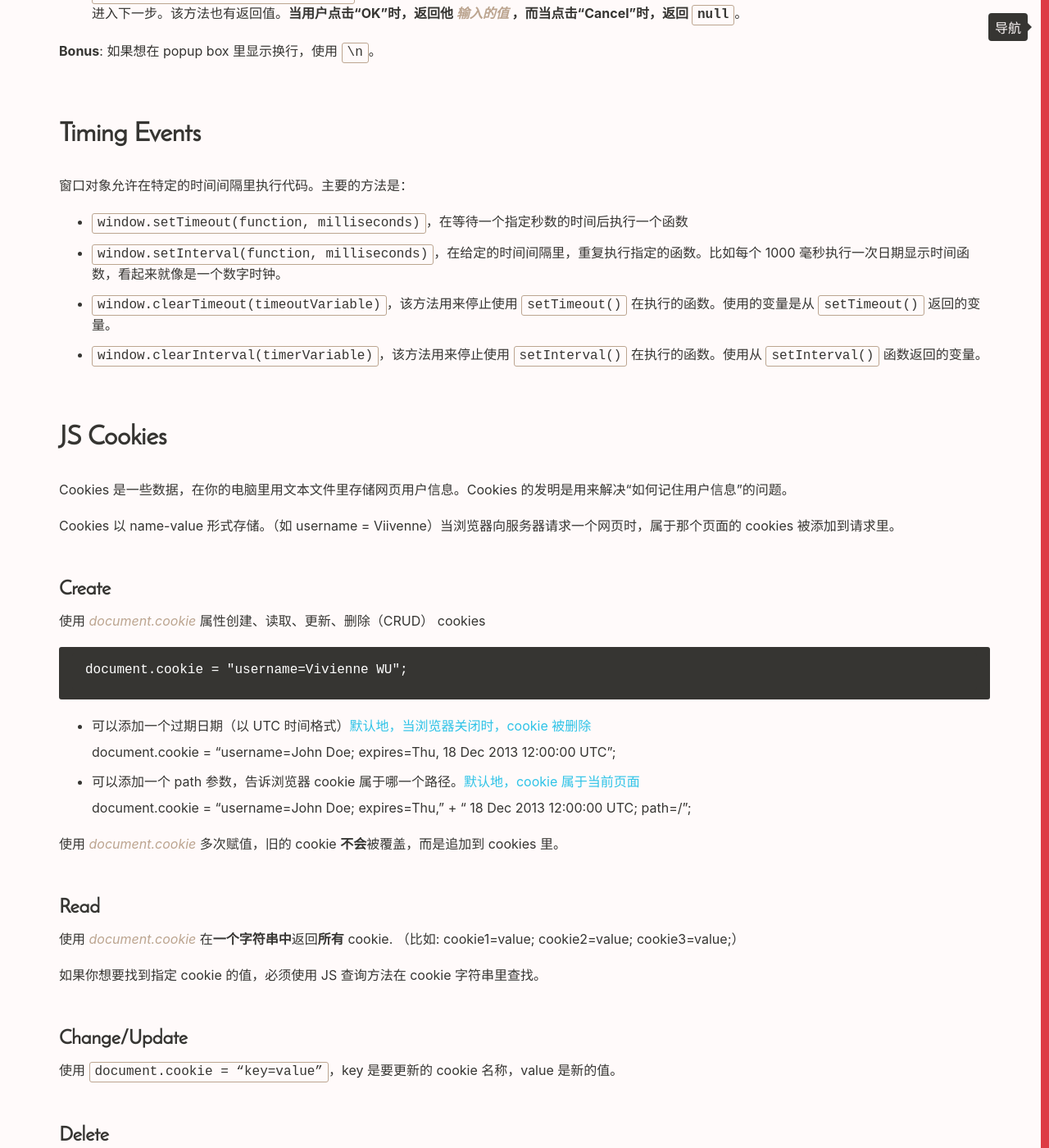
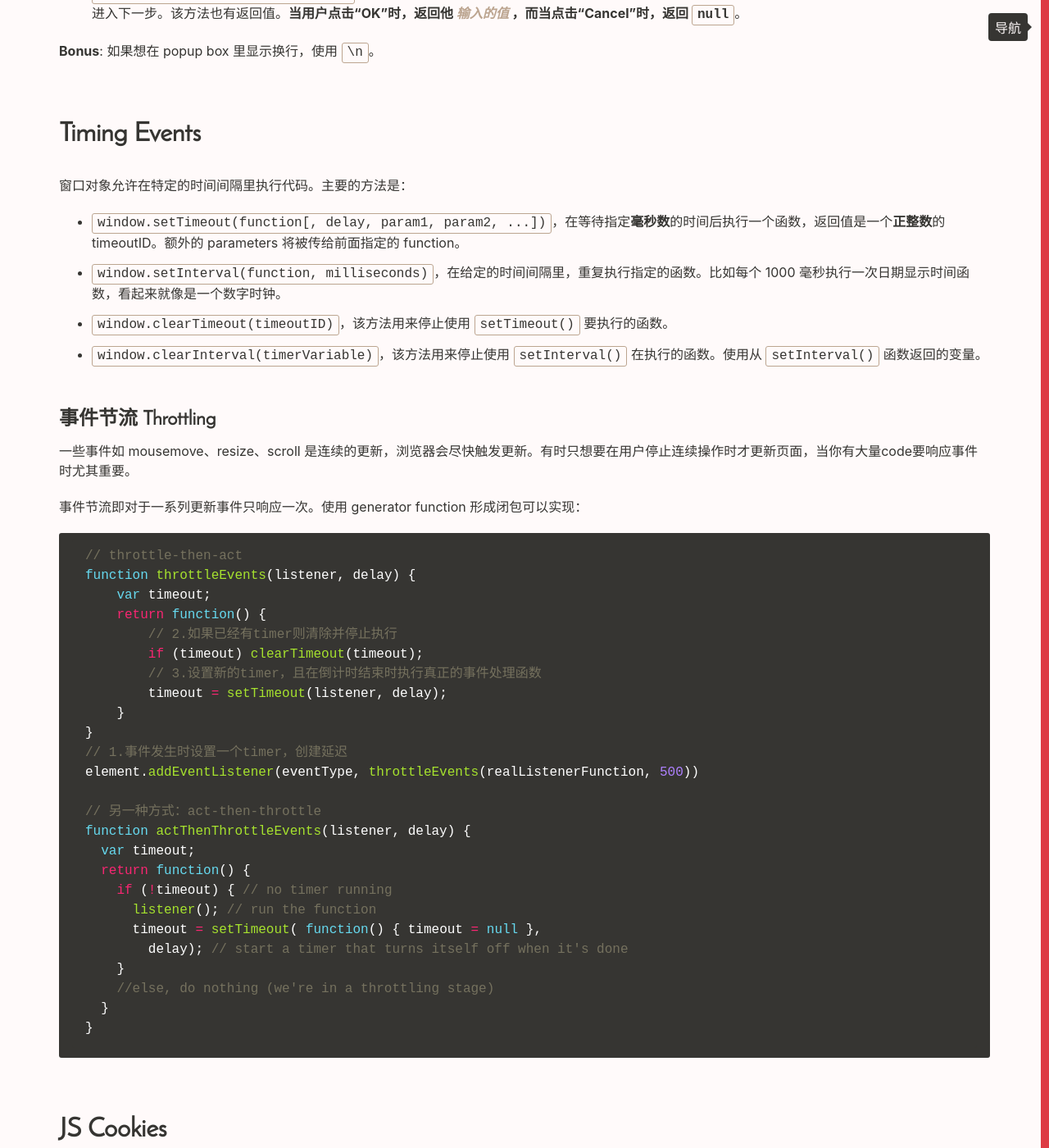
Before and after one commit to Vivi-wu/dive-into-web, a Jekyll site: the page built from _posts/2016-01-02-JavaScript-Browser-BOM.markdown, in a window 1280 px wide and 1400 px high, scrolled down 2841 px. Shown: the whole window at 82% size. Built offline with Jekyll 4.4.1, drawn with Linux system fonts in a browser that asks for light colours.

Commit message:
Update blog 关于setTimeout函数

````diff
--- a/_posts/2014-04-04-Git-commands.markdown
+++ b/_posts/2014-04-04-Git-commands.markdown
@@ -96,6 +96,10 @@ Stash 属于本地 Git 仓库，不会通过 push 推到远端。
     git stash apply
 
 重新应用 changes 到工作分支，并**保留**在 stash 中，这样可以把 stashed 的 changes 应用于多个分支。
+
+    git stash branch <branch_name>
+
+为避免当前分支的 changes 与 stash 的改变在 pop 或 apply 时有冲突，通过上述把 stashed 改变应用到新分支。
 
     git stash show -p
 
--- a/_posts/2015-12-29-H5-front-end-optimization.markdown
+++ b/_posts/2015-12-29-H5-front-end-optimization.markdown
@@ -19,3 +19,4 @@ categories: HTML
 + 渲染优化
     - 禁止使用GIF图片实现Loading效果（降低CPU消耗）
 + 域名收敛，控制页面中使用的域名数量，降低DNS域名解析成本。对于小项目，目前都放在同一个域名下。HTTP/1.1 specification suggests that browsers download no more than two components in parallel per hostname.
++ 减少DOM操作。DOM操作会引起浏览器对网页进行重新布局和绘制，这是比JS语句执行慢得多的过程。
--- a/_posts/2016-01-02-JavaScript-Browser-BOM.markdown
+++ b/_posts/2016-01-02-JavaScript-Browser-BOM.markdown
@@ -93,10 +93,44 @@ JS 有三种弹出框：Alert box，Confirm box，Prompt box
 
 窗口对象允许在特定的时间间隔里执行代码。主要的方法是：
 
-+ `window.setTimeout(function, milliseconds)`，在等待一个指定秒数的时间后执行一个函数
++ `window.setTimeout(function[, delay, param1, param2, ...])`，在等待指定**毫秒数**的时间后执行一个函数，返回值是一个**正整数**的 timeoutID。额外的 parameters 将被传给前面指定的 function。
 + `window.setInterval(function, milliseconds)`，在给定的时间间隔里，重复执行指定的函数。比如每个 1000 毫秒执行一次日期显示时间函数，看起来就像是一个数字时钟。
-+ `window.clearTimeout(timeoutVariable)`，该方法用来停止使用 `setTimeout()` 在执行的函数。使用的变量是从 `setTimeout()` 返回的变量。
++ `window.clearTimeout(timeoutID)`，该方法用来停止使用 `setTimeout()` 要执行的函数。
 + `window.clearInterval(timerVariable)`，该方法用来停止使用 `setInterval()` 在执行的函数。使用从 `setInterval()` 函数返回的变量。
+
+### 事件节流 Throttling
+
+一些事件如 mousemove、resize、scroll 是连续的更新，浏览器会尽快触发更新。有时只想要在用户停止连续操作时才更新页面，当你有大量code要响应事件时尤其重要。
+
+事件节流即对于一系列更新事件只响应一次。使用 generator function 形成闭包可以实现：
+
+```js
+// throttle-then-act
+function throttleEvents(listener, delay) {
+    var timeout;
+    return function() {
+        // 2.如果已经有timer则清除并停止执行
+        if (timeout) clearTimeout(timeout);
+        // 3.设置新的timer，且在倒计时结束时执行真正的事件处理函数
+        timeout = setTimeout(listener, delay);
+    }
+}
+// 1.事件发生时设置一个timer，创建延迟
+element.addEventListener(eventType, throttleEvents(realListenerFunction, 500))
+
+// 另一种方式：act-then-throttle
+function actThenThrottleEvents(listener, delay) {
+  var timeout;
+  return function() {
+    if (!timeout) { // no timer running
+      listener(); // run the function
+      timeout = setTimeout( function() { timeout = null },
+        delay); // start a timer that turns itself off when it's done
+    }
+    //else, do nothing (we're in a throttling stage)
+  }
+}
+```
 
 ## JS Cookies
 
--- a/_posts/2016-10-19-React-basic-2.markdown
+++ b/_posts/2016-10-19-React-basic-2.markdown
@@ -6,7 +6,7 @@ category: JavaScript
 
 ## 事件处理
 
-React 保证所有事件在各种浏览器中表现一致，与 W3C spec 的冒泡和捕捉一致。
+React 保证所有事件在各种浏览器中表现一致，与 W3C spec 的冒泡和捕捉一致。本质是使用了事件委托的方式处理同一类事件。无论有多少个同类事件出现，最后只在顶层DOM节点上添加一个事件处理函数。
 
 使用 **camelCase** 的特性名绑定事件处理函数（区别于 HTML 元素的全小写 `onclick`）.
 
````
